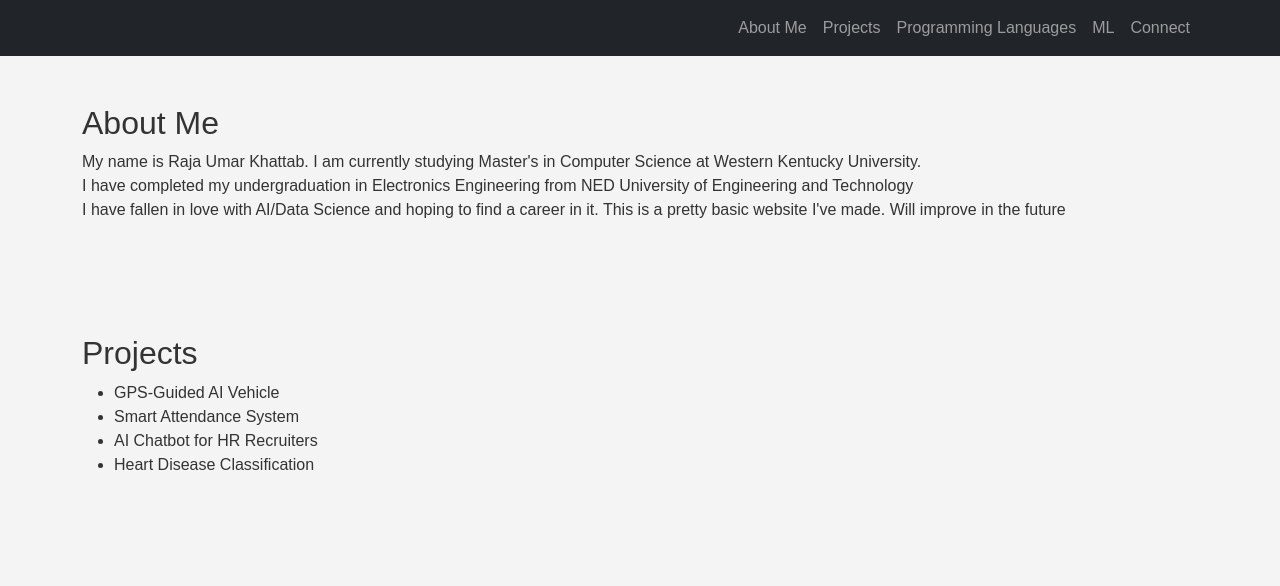
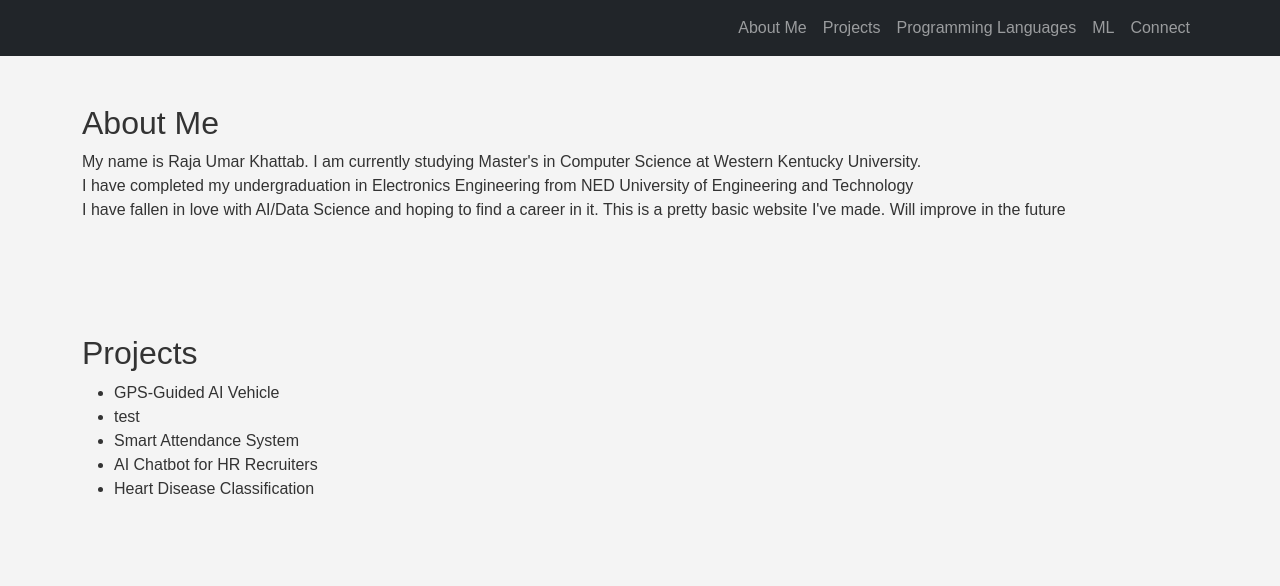
Before and after one commit to UmarKhattab09/Website, a plain HTML site: page index.html in a window 1280 px wide. Shown: the top 586 px of the page. Drawn offline with nearby package versions, Linux system fonts and the light colour scheme.

Commit message:
Update index.html

```diff
--- a/index.html
+++ b/index.html
@@ -36,10 +36,12 @@
         </p>
     </section>
 
-    <section id="projects" class="container py-5">
+    <section id="projects" class="container py-5 fade-in">
         <h2>Projects</h2>
         <ul>
-            <li>GPS-Guided AI Vehicle</li>
+            <li>GPS-Guided AI Vehicle
+                <li>test</li>
+            </li>
             <li>Smart Attendance System</li>
             <li>AI Chatbot for HR Recruiters</li>
             <li>Heart Disease Classification</li>
@@ -94,7 +96,7 @@
                     <img src="images/scikitlearn.png" alt="SQL" class="img-fluid lang-icon">
                     <p>Sci-KitLearn</p>
                     </div>
-
+                  </div>
 
 
 
@@ -115,6 +117,7 @@
                 <img src="images/github.png" alt="github" class="img-fluid lang-icon">
                 <p>GitHub</p>
                 </a>
+                </div>
     </section>
 
     <footer class="bg-dark text-white text-center py-3">
```
